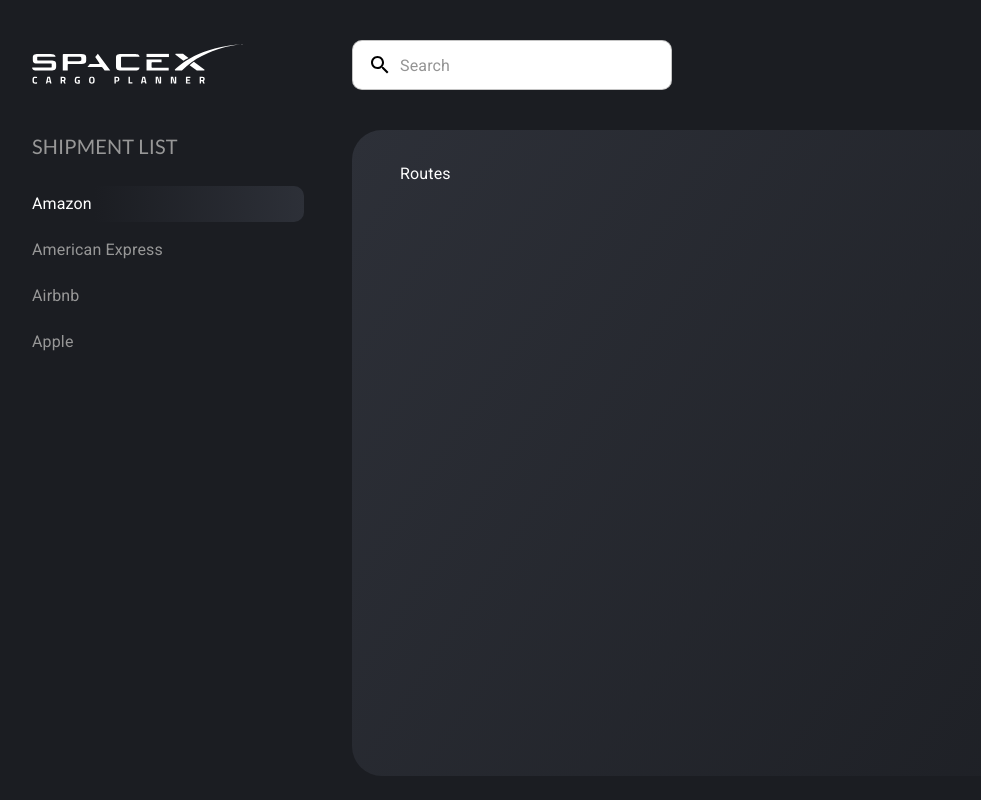
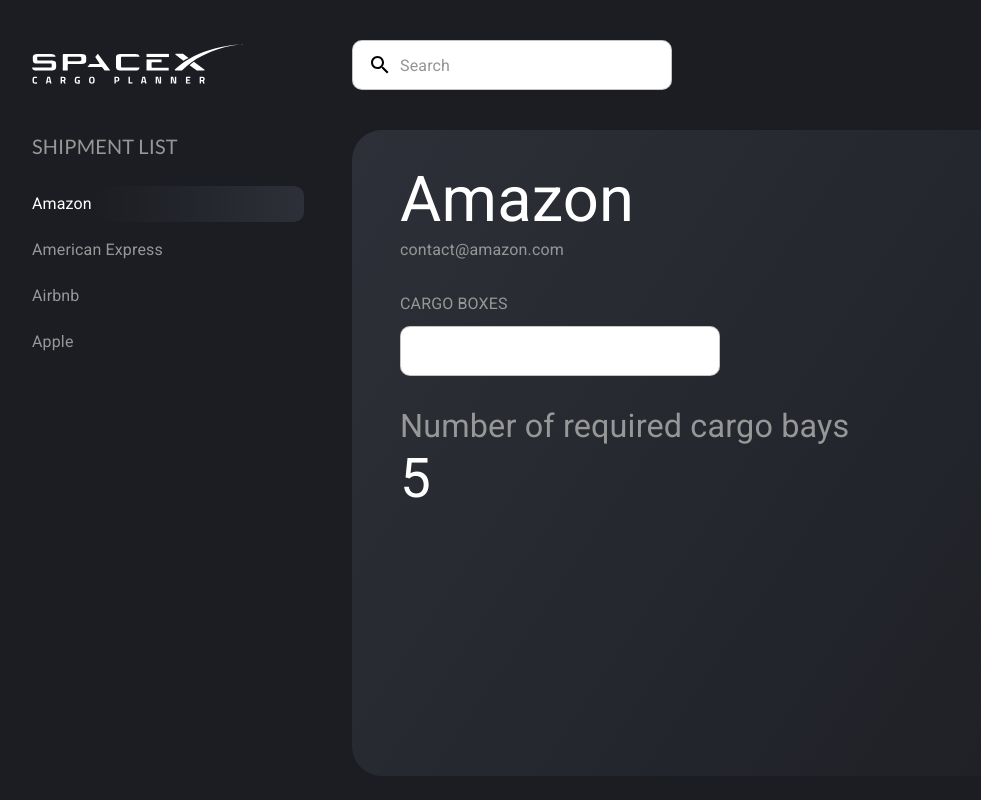
Before and after one commit to yuri13T/spacex-cargo-planner, a React (Create React App) app: page / in a window 1280 px wide. Shown: the whole page, without its empty margins (8-989 px from the left). Built offline with nearby package versions, Linux system fonts and the light colour scheme.

Commit message:
add ui with the mock data in the Shipment

```diff
--- a/src/App.jsx
+++ b/src/App.jsx
@@ -13,18 +13,19 @@
 import Loading from './components/common/Loading';
 import getTheme from './theme/theme';
 import MainLayout from './layouts/MainLayout';
+import Shipment from './components/shipment';
 
 const theme = responsiveFontSizes(createTheme(getTheme()));
 
 function App() {
-  console.log('theme', theme);
+  // console.log('theme', theme);
   return (
     <Suspense fallback={<Loading height="100vh" />}>
       <StyledEngineProvider injectFirst>
         <ThemeProvider theme={theme}>
           <CssBaseline />
           <MainLayout>
-            <div>Routes</div>
+            <Shipment />
           </MainLayout>
         </ThemeProvider>
       </StyledEngineProvider>
--- /dev/null
+++ b/src/components/shipment/index.jsx
@@ -0,0 +1,27 @@
+import React from 'react';
+import { Stack, Typography, TextField } from '@mui/material';
+
+export default function Shipment() {
+  return (
+    <section>
+      <Stack spacing={3.75}>
+        <div>
+          <Typography variant="h2">Amazon</Typography>
+          <Typography color="secondary">contact@amazon.com</Typography>
+        </div>
+        <div>
+          <Typography color="secondary" sx={{ textTransform: 'uppercase', mb: 1.25 }}>
+            Cargo boxes
+          </Typography>
+          <TextField size="large" />
+        </div>
+        <div>
+          <Typography variant="h4" color="secondary">
+            Number of required cargo bays
+          </Typography>
+          <Typography variant="h3">5</Typography>
+        </div>
+      </Stack>
+    </section>
+  );
+}
--- a/src/theme/theme.js
+++ b/src/theme/theme.js
@@ -38,6 +38,7 @@
             '@media(max-width: 695px)': {
               minWidth: '100%',
             },
+            padding: '9px',
             [theme.breakpoints.down('sm')]: {
               paddingTop: '10px !important',
               paddingBottom: '10px !important',
@@ -63,9 +64,16 @@
       fontFamily: ['Roboto', 'Helvetica', 'Arial', 'Lato', 'sans-serif'].join(','),
       // fontSize: 16,
       // h1: {},
-      // h2: {},
-      // h3: {},
-      // h4: {},
+      h2: {
+        fontSize: '64px',
+        fontWeight: 400,
+      },
+      h3: {
+        fontSize: '56px',
+      },
+      h4: {
+        // fontSize: '34px',
+      },
       // h5: {},
       h6: {
         fontFamily: 'Lato, Roboto, "sans-serif"',
```
